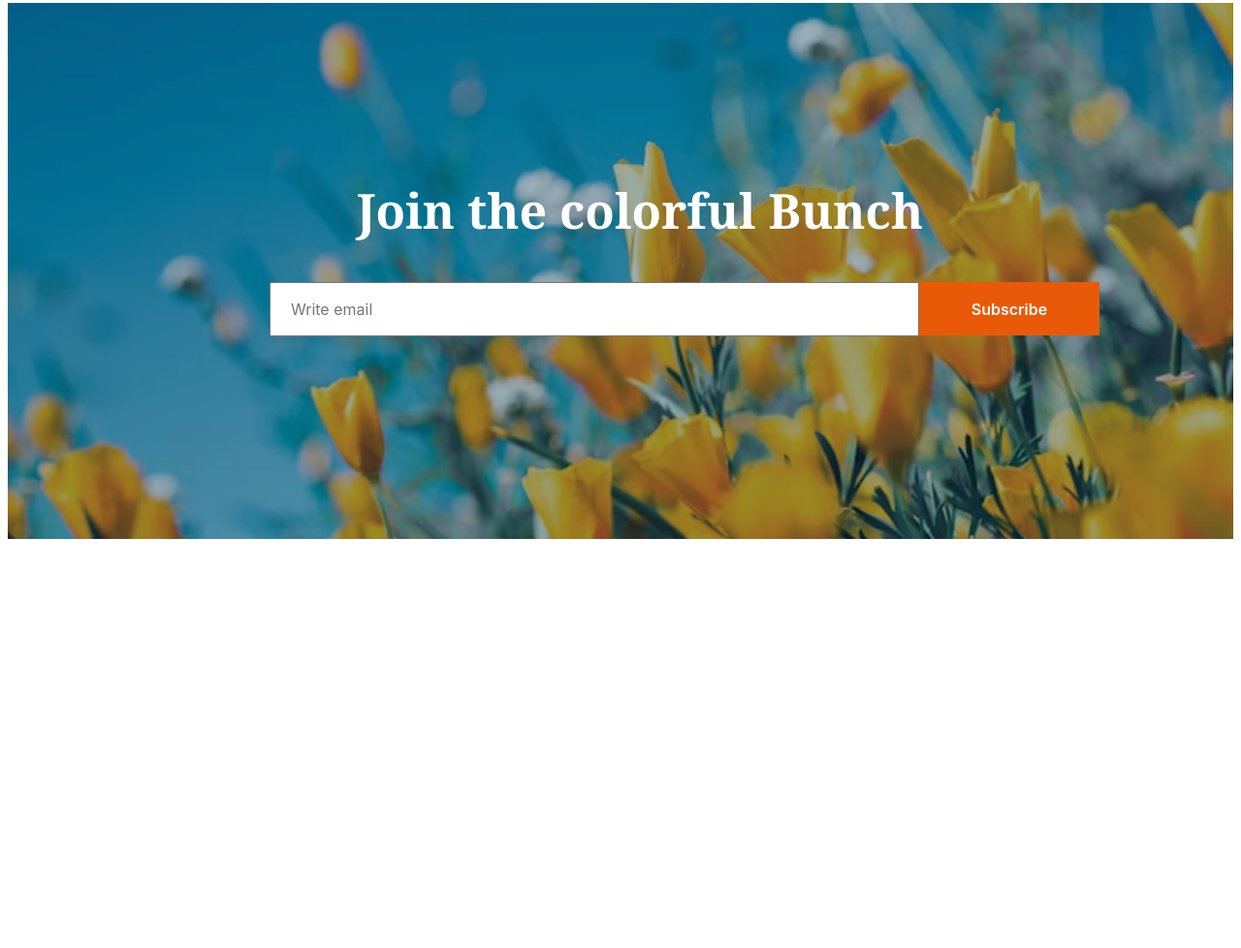
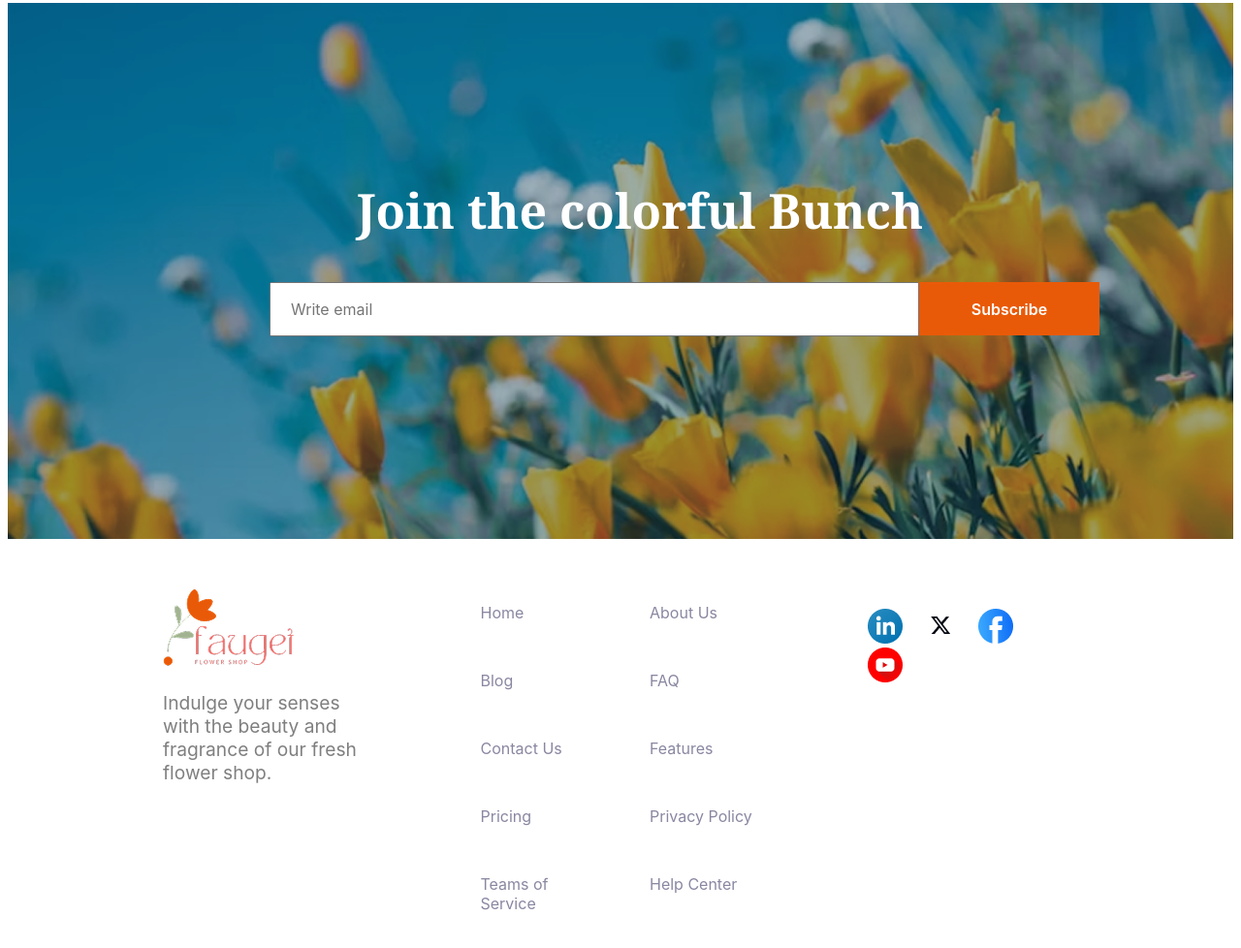
Before and after one commit to Nure-Anha/Tamanna_B12A02, a plain HTML site: page index.html in a window 1280 px wide. Shown: the part 3555-4533 px from the top of the page at 97% size. Before the commit the page ends 4119 px from the top, so only its background shows below. Drawn offline with Linux system fonts and the light colour scheme.

Commit message:
added footer section

```diff
--- a/index.html
+++ b/index.html
@@ -186,33 +186,58 @@
         </div>
     </section>
 
-
-
-
-
-
-
 </main>
 
 
+    <footer>
+        <div class="f_container">
+
+            <div class="logo_and_desc_container">
+                <img src="assets/logo.png" alt="">
+                <p class="foo_description inter-font">Indulge your senses with the beauty and fragrance of our fresh flower shop. </p>
+            </div>
 
 
+            <nav>
+                <ul class="footer_conatainer inter-font ">
+                    <!-- <li><a class="gray" href="">Home</a></li>
+                    <li><a class="gray" href="">Features</a></li>
+                    <li><a class="gray" href="">About Us</a></li>
+                    <li><a class="gray" href="">Pricing</a></li>
+                    <li><a class="gray" href="">Blog</a></li>
 
+                    <li><a class="gray" href="">Privacy Policy</a></li>
+                    <li><a class="gray" href="">FAQ</a></li>
+                    <li><a class="gray" href="">Teams of Service</a></li>
+                    <li><a class="gray" href="">Contact Us</a></li>
+                    <li><a class="gray" href="">Help Center</a></li> -->
 
+                    <li><a class="gray" href="">Home</a></li>
+                    <li><a class="gray" href="">About Us</a></li>
+                    <li><a class="gray" href="">Blog</a></li>
+                    <li><a class="gray" href="">FAQ</a></li>
+                    <li><a class="gray" href="">Contact Us</a></li>
 
+                    <li><a class="gray" href="">Features</a></li>
+                    <li><a class="gray" href="">Pricing</a></li>
+                    <li><a class="gray" href="">Privacy Policy</a></li>
+                    <li><a class="gray" href="">Teams of Service</a></li>
+                    <li><a class="gray" href="">Help Center</a></li>
+                </ul>
+            </nav>
 
+            <div class="icon_cont">
+                <a href=""><img class="f_icons" src="assets/icon-linkedin.png" alt=""></a>
+                <a href=""><img class="f_icons_tw" src="assets/icon-twitter.png" alt=""></a>
+                <a href=""><img class="f_icons" src="assets/icon-facebook.png" alt=""></a>
+                <a href=""><img class="f_icons" src="assets/icon-youtube.png" alt=""></a>
 
+                <!--
+                <img class="f_icons" src="assets/icon-facebook.png" alt="">
+                <img class="f_icons" src="assets/icon-youtube.png" alt=""> -->
+            </div>
 
-
-
-
-
-
-
-
-
-    <footer>
-
+         </div>
     </footer>
 </body>
 </html>
--- a/styles/flower.css
+++ b/styles/flower.css
@@ -416,6 +416,70 @@ main > section{
     margin-right: 70px;
 }
 
+                                                                        /*FOOTER SECTION*/
+
+.f_container{
+    display: grid;
+    grid-template-columns: repeat(3,1fr);
+    gap: 100px;
+    margin-bottom: 50px;
+
+    /* margin-bottom: 50px; */
+}
+/* .logo_and_desc_container{
+    border: 1px solid black;
+} */
+.footer_conatainer{
+    display: grid;
+    grid-template-columns: repeat(2,1fr);
+    gap: 50px;
+    /* border: 1px solid black; */
+    width: 299px;
+    font-weight: 400;
+    font-size: 1rem;
+    padding-left: 10px;
+    padding-right: 0px;
+
+}
+
+.fo_nav_gap{
+    border: 1px solid black;
+    padding-bottom: 220px;
+}
+
+
+footer{
+    margin-top: 50px;
+    margin-left: 160px;
+    margin-right: 160px;
+}
+.foo_description{
+    max-width: 385px;
+    /* height: 75px; */
+    /* border: 1px solid black;  */
+    /* margin-right: 650px; */
+    /* padding-right: 90px; */
+    font-weight: 400;
+    color: rgba(0, 0, 0, 0.5);
+    font-size: 1.2rem;
+
+}
+
+/* .icon_cont{
+    border: 1px solid black;
+} */
+.f_icons{
+    margin-right: 25px;
+    /* border: 1px solid black;  */
+}
+.f_icons_tw{
+    margin-right: 24px;
+    /* border: 1px solid black;  */
+    /* width: 36px; */
+    padding-top: 30px;
+    padding-bottom: 10px;
+}
+
 
 
 
@@ -635,6 +699,29 @@ main > section{
 }
 
 
+                                                                        /*FOOTER SECTION*/
+
+.f_container{
+    grid-template-columns: repeat(1,1fr);
+    /* margin-left: 20px; */
+}
+.footer_conatainer{
+    grid-template-columns: repeat(1,1fr);
+    margin-left: -150px;
+    margin-top: -80px;
+}
+.icon_cont{
+ /* border: 1px solid black; */
+ width: 290px;
+ margin-left: -150px;
+ margin-top: -60px;
+ /* height: 150px; */
+}
+
+.logo_and_desc_container{
+    margin-left: -150px;
+}
+
 
 
 
```
Lines whose indentation alone changed are shown as unchanged.
